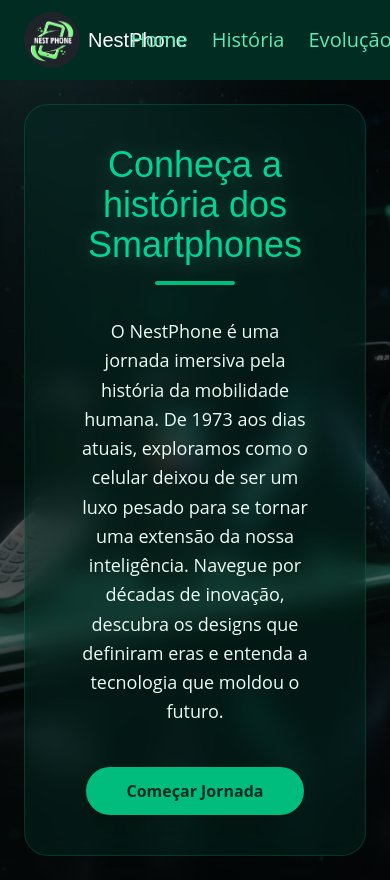
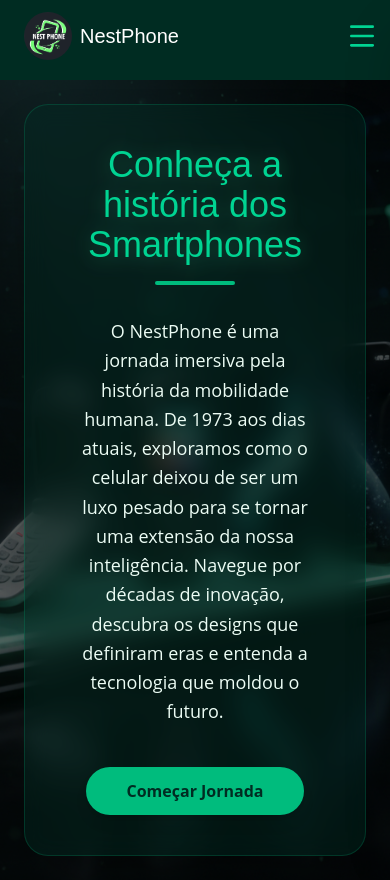
Before and after one commit to Joao-Vic-Muniz/NestPhone, a React (Vite) app: page / in a window 390 px wide. Built offline with nearby package versions, Linux system fonts and the light colour scheme.

Commit message:
Navbar responsiva no mobile

```diff
--- a/src/components/Navbar.tsx
+++ b/src/components/Navbar.tsx
@@ -1,6 +1,10 @@
+import { useState } from 'react'
+import { Menu, X } from 'lucide-react'
 import Logo from '../assets/NestPhone_Logo.png'
 
 export default function Navbar() {
+
+    const [isOpen, setIsOpen] = useState(false);
 
     const links = [
         {name: 'Home', href: '#'},
@@ -10,15 +14,15 @@
     ]
 
     return (
-        <div className="bg-emerald-950 w-full h-20 p-3 items-center z-12">
+        <nav className="bg-emerald-950 w-full h-20 p-3 z-50 relative">
             <div className="flex flex-row justify-between items-center w-full">
 
                 <div className='flex items-center gap-2 cursor-pointer ml-3'>
-                <img src={Logo} alt="NestPhoneLogo" className='w-14 h-14 rounded-4xl'/>
+                <img src={Logo} alt="NestPhoneLogo" className='w-14 h-14 rounded-full max-md:w-12 max-md:h-12'/>
                 <span className='font-title text-white text-xl'>NestPhone</span>
                 </div>
 
-                <div className='flex gap-6 text-emerald-300 text-xl font-text mr-6'>
+                <div className='flex gap-6 text-emerald-300 text-xl font-text max-md:hidden'>
                     {links.map((link) => (
                         <a key={link.name} href={link.href} className='relative group py-1'>
                             {link.name}
@@ -27,8 +31,40 @@
                     ))}
                 </div>
 
+                    <button
+                    className='hidden max-md:flex text-emerald-400 z-[60]'
+                    onClick={() => setIsOpen(!isOpen)}
+                    >
+                        {isOpen? <X size={32}/> : <Menu size={32} />}
+                    </button>
+            </div>
 
+            <div className={`
+                fixed top-0 right-0 h-full w-64 bg-emerald-900 shadow-2xl z-50
+                transform transition-transform duration-300 ease-in-out
+                ${isOpen ? 'translate-x-0' : 'translate-x-full'}
+                md:hidden
+            `}>
+                <div className='flex flex-col gap-8 mt-24 px-10'>
+                    {links.map((link) => (
+                        <a
+                            key={link.name}
+                            href={link.href}
+                            className='text-emerald-100 text-2xl font-text hover:text-emerald-400'
+                            onClick={() => setIsOpen(false)}
+                        >
+                            {link.name}
+                        </a>
+                    ))}
+                </div>
             </div>
-        </div>
+
+            {isOpen && (
+                <div
+                    className='fixed inset-0 bg-black/60 z-40 md:hidden'
+                    onClick={() => setIsOpen(false)}
+                ></div>
+            )}
+        </nav>
     )
 }
--- a/src/pages/Home.tsx
+++ b/src/pages/Home.tsx
@@ -13,7 +13,7 @@
         <Navbar/>
       </div>
 
-      <div className="relative z-10 flex-1 flex items-center justify-center p-6">
+      <div className="relative flex-1 flex items-center justify-center p-6">
         <div className='bg-emerald-950/40 backdrop-blur-md border border-emerald-500/20 w-full max-w-4xl rounded-3xl p-10 shadow-2xl flex flex-col items-center'>
 
             <h1 className="font-title text-emerald-400 text-4xl md:text-6xl text-center pb-4 drop-shadow-[0_2px_10px_rgba(52,211,153,0.3)]">
@@ -30,7 +30,7 @@
                 e entenda a tecnologia que moldou o futuro.
             </h3>
 
-            <button className="mt-10 px-10 py-3 bg-emerald-500 text-emerald-950 font-bold rounded-full hover:bg-emerald-400 hover:scale-105 transition-all shadow-lg duration-300">
+            <button className="mt-10 px-10 py-3 bg-emerald-500 text-emerald-950 font-bold rounded-full hover:bg-emerald-400 hover:-translate-y-2 hover:shadow-[0_20px_40px_rgba(16,185,129,0.2)]  transition-all shadow-lg duration-300">
                 Começar Jornada
             </button>
         </div>
```
Also changed, not shown: package.json (+9 -2 lines), 1 other file (tests, documents, lock files or other folders).
